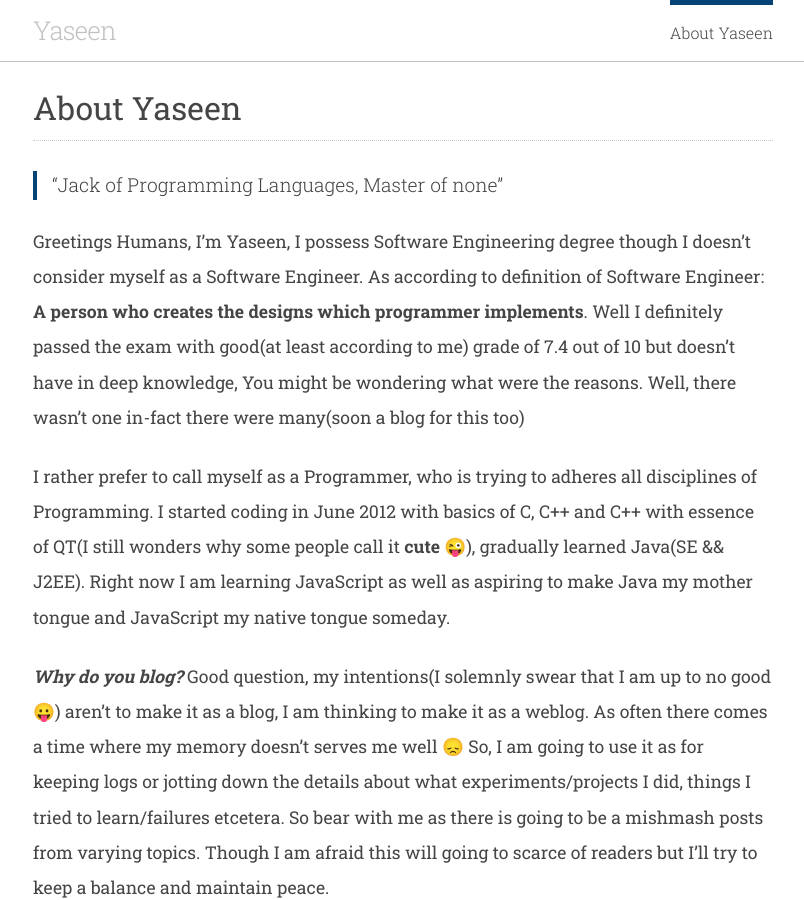
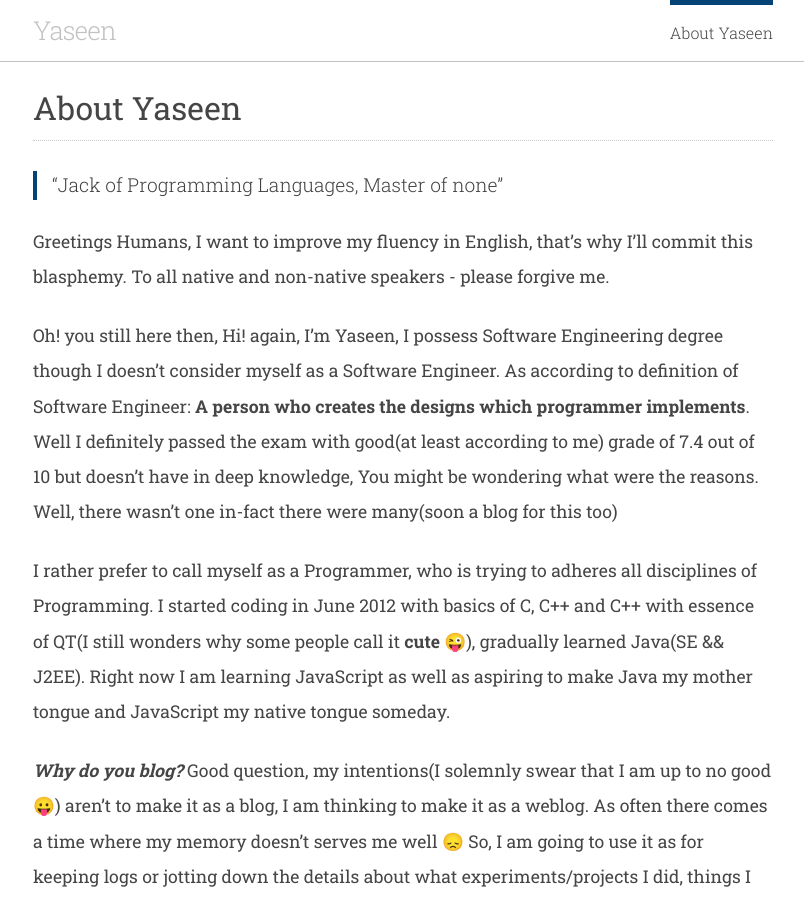
Before and after one commit to foxt7ot/blog, a Jekyll site: the page built from about-me/index.md, in a window 1280 px wide and 900 px high. Shown: the whole window, without its empty margins (237-1041 px from the left). Built offline with Jekyll 4.4.1, drawn with Linux system fonts in a browser that asks for light colours; emoji names are drawn with the system emoji font.

Commit message:
updated about me

```diff
--- a/about-me/index.md
+++ b/about-me/index.md
@@ -12,7 +12,9 @@ nav: true
 
 >"Jack of Programming Languages, Master of none"
 
-Greetings Humans, I'm Yaseen, I possess Software Engineering degree though I doesn't consider myself as a Software Engineer. As according to definition of Software Engineer: **A person who creates the designs which programmer implements**. Well I definitely passed the exam with good(at least according to me) grade of 7.4 out of 10 but doesn't have in deep knowledge, You might be wondering what were the reasons. Well, there wasn't one in-fact there were many(soon a blog for this too)
+Greetings Humans, I want to improve my fluency in English, that’s why I’ll commit this blasphemy. To all native and non-native speakers - please forgive me.
+
+Oh! you still here then, Hi! again, I'm Yaseen, I possess Software Engineering degree though I doesn't consider myself as a Software Engineer. As according to definition of Software Engineer: **A person who creates the designs which programmer implements**. Well I definitely passed the exam with good(at least according to me) grade of 7.4 out of 10 but doesn't have in deep knowledge, You might be wondering what were the reasons. Well, there wasn't one in-fact there were many(soon a blog for this too)
 
  I rather prefer to call myself as a Programmer, who is trying to adheres all disciplines of Programming. I started coding in June 2012 with basics of C, C++ and C++ with essence of QT(I still wonders why some people call it __cute__ :stuck_out_tongue_winking_eye:), gradually learned Java(SE && J2EE). Right now I am learning JavaScript as well as aspiring to make Java my mother tongue and JavaScript my native tongue someday.
 
```
